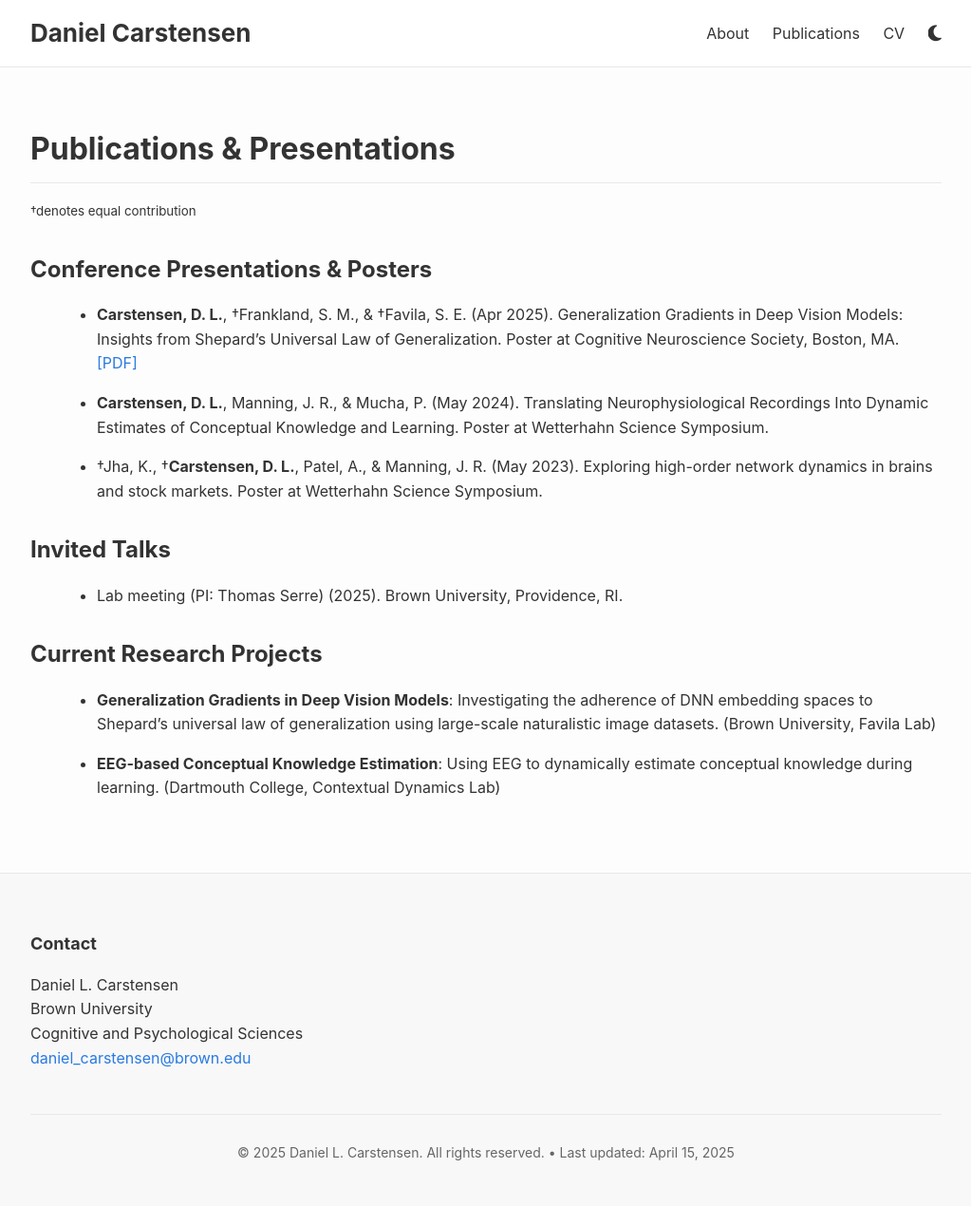
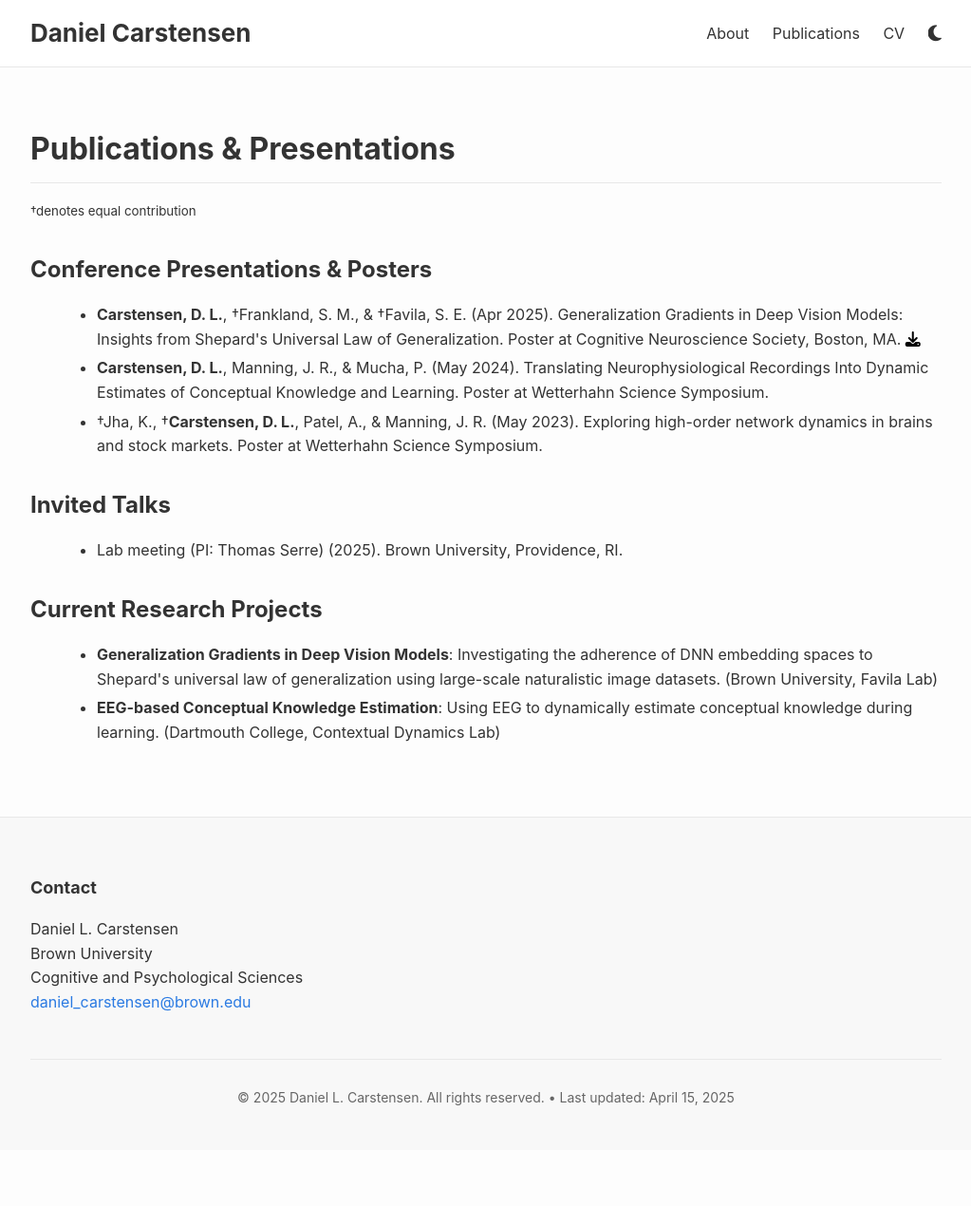
Before and after one commit to daniel-carstensen/daniel-carstensen.github.io, a Jekyll site: the page built from publications.md, in a window 1280 px wide. Shown: the whole page at 95% size, without its empty margins (128-1151 px from the left). Built offline with Jekyll 4.4.1, drawn with Linux system fonts in a browser that asks for light colours; after the commit the page ends 1211 px from its top, so only the background shows below that.

Commit message:
Change download buttons to icons

```diff
--- a/assets/css/style.css
+++ b/assets/css/style.css
@@ -68,6 +68,10 @@ body {
   margin-left: auto;
   padding-right: 30px;
   padding-left: 30px;
+}
+
+li:not(:last-child) {
+  margin-bottom: 5px;
 }
 
 /* Header */
@@ -380,6 +384,23 @@ a:hover {
   text-decoration: none;
 }
 
+/* Publication download icon styling */
+.publications-list a .fas,
+.publications-list a .fa-download {
+  color: #000 !important; /* Black by default with !important to override any other styling */
+  transition: color 0.3s ease;
+}
+
+[data-theme="dark"] .publications-list a .fas,
+[data-theme="dark"] .publications-list a .fa-download {
+  color: #fff !important; /* White in dark mode */
+}
+
+.publications-list a:hover .fas,
+.publications-list a:hover .fa-download {
+  color: var(--link-color) !important; /* Changes to theme link color on hover */
+}
+
 /* Footer */
 .site-footer {
   border-top: 1px solid var(--footer-border);
--- a/publications.md
+++ b/publications.md
@@ -8,19 +8,24 @@ title: Publications
 
 ## Conference Presentations & Posters
 
-* **Carstensen, D. L.**, †Frankland, S. M., & †Favila, S. E. (Apr 2025). Generalization Gradients in Deep Vision Models: Insights from Shepard's Universal Law of Generalization. Poster at Cognitive Neuroscience Society, Boston, MA.\
-[[PDF]](https://bpb-us-w2.wpmucdn.com/sites.brown.edu/dist/0/659/files/2025/04/Carstensen_CNS_2025.pdf)
+<ul class="publications-list">
+<li><strong>Carstensen, D. L.</strong>, †Frankland, S. M., & †Favila, S. E. (Apr 2025). Generalization Gradients in Deep Vision Models: Insights from Shepard's Universal Law of Generalization. Poster at Cognitive Neuroscience Society, Boston, MA. <a href="https://bpb-us-w2.wpmucdn.com/sites.brown.edu/dist/0/659/files/2025/04/Carstensen_CNS_2025.pdf" target="_blank" rel="noopener noreferrer"><i class="fas fa-download"></i></a></li>
 
-* **Carstensen, D. L.**, Manning, J. R., & Mucha, P. (May 2024). Translating Neurophysiological Recordings Into Dynamic Estimates of Conceptual Knowledge and Learning. Poster at Wetterhahn Science Symposium.
+<li><strong>Carstensen, D. L.</strong>, Manning, J. R., & Mucha, P. (May 2024). Translating Neurophysiological Recordings Into Dynamic Estimates of Conceptual Knowledge and Learning. Poster at Wetterhahn Science Symposium.</li>
 
-* †Jha, K., †**Carstensen, D. L.**, Patel, A., & Manning, J. R. (May 2023). Exploring high-order network dynamics in brains and stock markets. Poster at Wetterhahn Science Symposium.
+<li>†Jha, K., †<strong>Carstensen, D. L.</strong>, Patel, A., & Manning, J. R. (May 2023). Exploring high-order network dynamics in brains and stock markets. Poster at Wetterhahn Science Symposium.</li>
+</ul>
 
 ## Invited Talks
 
-* Lab meeting (PI: Thomas Serre) (2025). Brown University, Providence, RI.
+<ul class="publications-list">
+<li>Lab meeting (PI: Thomas Serre) (2025). Brown University, Providence, RI.</li>
+</ul>
 
 ## Current Research Projects
 
-* **Generalization Gradients in Deep Vision Models**: Investigating the adherence of DNN embedding spaces to Shepard's universal law of generalization using large-scale naturalistic image datasets. (Brown University, Favila Lab)
+<ul class="publications-list">
+<li><strong>Generalization Gradients in Deep Vision Models</strong>: Investigating the adherence of DNN embedding spaces to Shepard's universal law of generalization using large-scale naturalistic image datasets. (Brown University, Favila Lab)</li>
 
-* **EEG-based Conceptual Knowledge Estimation**: Using EEG to dynamically estimate conceptual knowledge during learning. (Dartmouth College, Contextual Dynamics Lab)
+<li><strong>EEG-based Conceptual Knowledge Estimation</strong>: Using EEG to dynamically estimate conceptual knowledge during learning. (Dartmouth College, Contextual Dynamics Lab)</li>
+</ul>
```
Also changed, not shown: cv.md (+1 -1 lines), 4 other files.
